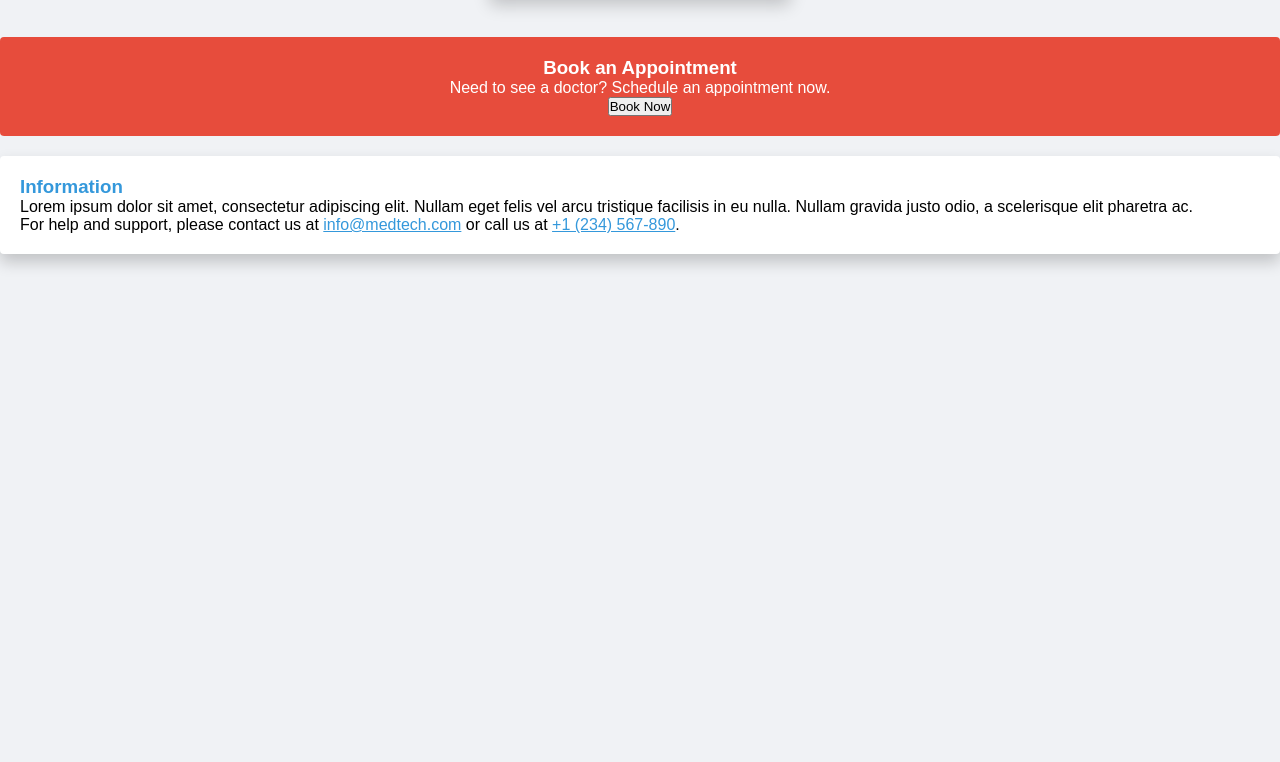
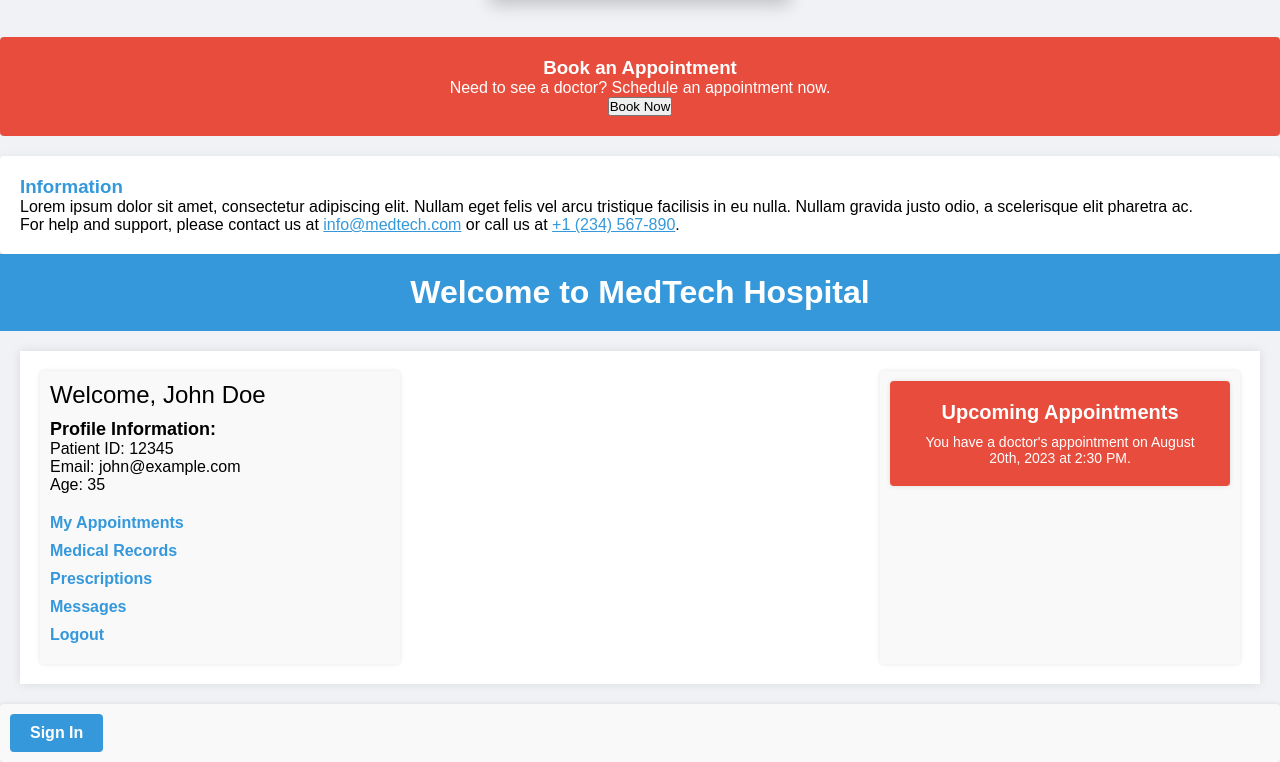
Before and after one commit to JacobUMBC/EHR, a plain HTML site: page index.html in a window 1280 px wide. Shown: the part 374-1136 px from the top of the page. Before the commit the page ends 800 px from the top, so only its background shows below. Drawn offline with Linux system fonts and the light colour scheme.

Commit message:
Update index.html

```diff
--- a/index.html
+++ b/index.html
@@ -189,6 +189,141 @@
     <p>For help and support, please contact us at <a href="mailto:info@medtech.com">info@medtech.com</a> or call us at <a href="tel:+1234567890">+1 (234) 567-890</a>.</p>
   </div>
   <!-- Inside the appointment-block div -->
+ <!DOCTYPE html>
+<html lang="en">
+<head>
+<meta charset="UTF-8">
+<meta name="viewport" content="width=device-width, initial-scale=1.0">
+<title>Welcome to MedTech Hospital</title>
+<style>
+  body {
+    font-family: Arial, sans-serif;
+    background-color: #f0f2f5;
+    margin: 0;
+    padding: 0;
+  }
+
+  .header {
+    background-color: #3498db;
+    color: white;
+    text-align: center;
+    padding: 20px;
+  }
+
+  .dashboard {
+    display: flex;
+    justify-content: space-between;
+    padding: 20px;
+    background-color: white;
+    box-shadow: 0px 0px 10px rgba(0, 0, 0, 0.1);
+    margin: 20px;
+  }
+
+  .dashboard-section {
+    flex-basis: 30%;
+    background-color: #f9f9f9;
+    padding: 10px;
+    border-radius: 4px;
+    box-shadow: 0px 0px 5px rgba(0, 0, 0, 0.1);
+  }
+
+  .welcome-message {
+    font-size: 24px;
+    margin-bottom: 10px;
+  }
+
+  .profile-info {
+    margin-bottom: 20px;
+  }
+
+  .profile-info strong {
+    display: block;
+    font-size: 18px;
+  }
+
+  .links {
+    list-style-type: none;
+    padding: 0;
+  }
+
+  .links li {
+    margin-bottom: 10px;
+  }
+
+  .links a {
+    text-decoration: none;
+    color: #3498db;
+    font-weight: bold;
+  }
+
+  .appointments {
+    background-color: #e74c3c;
+    color: white;
+    padding: 20px;
+    text-align: center;
+    border-radius: 4px;
+    box-shadow: 0px 0px 5px rgba(0, 0, 0, 0.1);
+  }
+
+  .appointments h2 {
+    margin: 0;
+    font-size: 20px;
+  }
+
+  .appointments p {
+    margin-top: 10px;
+    font-size: 14px;
+  }
+
+  .sign-in-button {
+    display: inline-block;
+    padding: 10px 20px;
+    background-color: #3498db;
+    color: white;
+    border: none;
+    border-radius: 4px;
+    text-decoration: none;
+    font-weight: bold;
+  }
+
+  .sign-in-button:hover {
+    background-color: #2980b9;
+  }
+</style>
+</head>
+<body>
+  <div class="header">
+    <h1>Welcome to MedTech Hospital</h1>
+  </div>
+  <div class="dashboard">
+    <div class="dashboard-section">
+      <div class="welcome-message">Welcome, John Doe</div>
+      <div class="profile-info">
+        <strong>Profile Information:</strong>
+        <p>Patient ID: 12345</p>
+        <p>Email: john@example.com</p>
+        <p>Age: 35</p>
+      </div>
+      <ul class="links">
+        <li><a href="#">My Appointments</a></li>
+        <li><a href="#">Medical Records</a></li>
+        <li><a href="#">Prescriptions</a></li>
+        <li><a href="#">Messages</a></li>
+        <li><a href="#">Logout</a></li>
+      </ul>
+    </div>
+    <div class="dashboard-section">
+      <div class="appointments">
+        <h2>Upcoming Appointments</h2>
+        <p>You have a doctor's appointment on August 20th, 2023 at 2:30 PM.</p>
+      </div>
+    </div>
+  </div>
+  <div class="dashboard-section">
+    <a class="sign-in-button" href="Welcome.html">Sign In</a>
+  </div>
+</body>
+</html>
 
 
 
```
